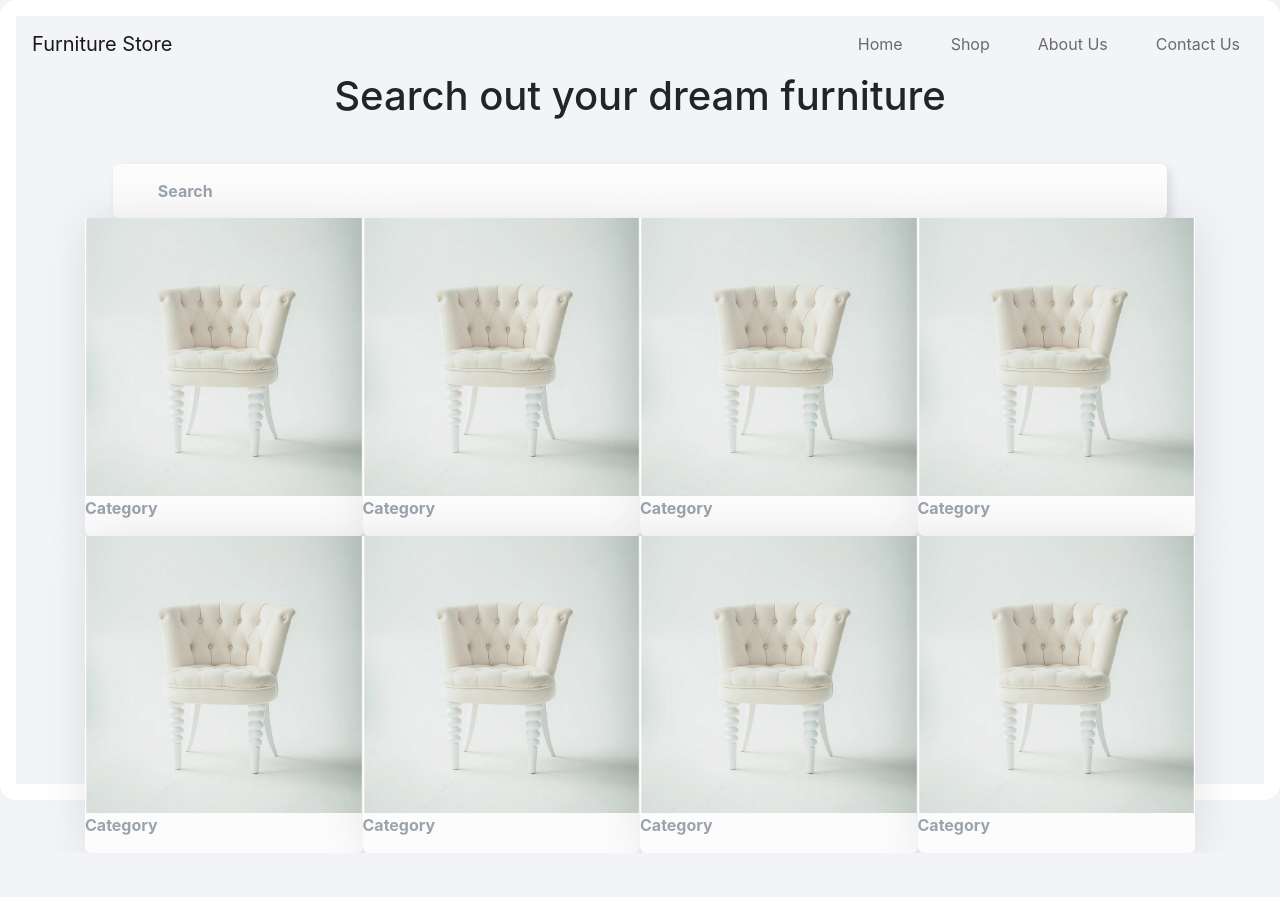
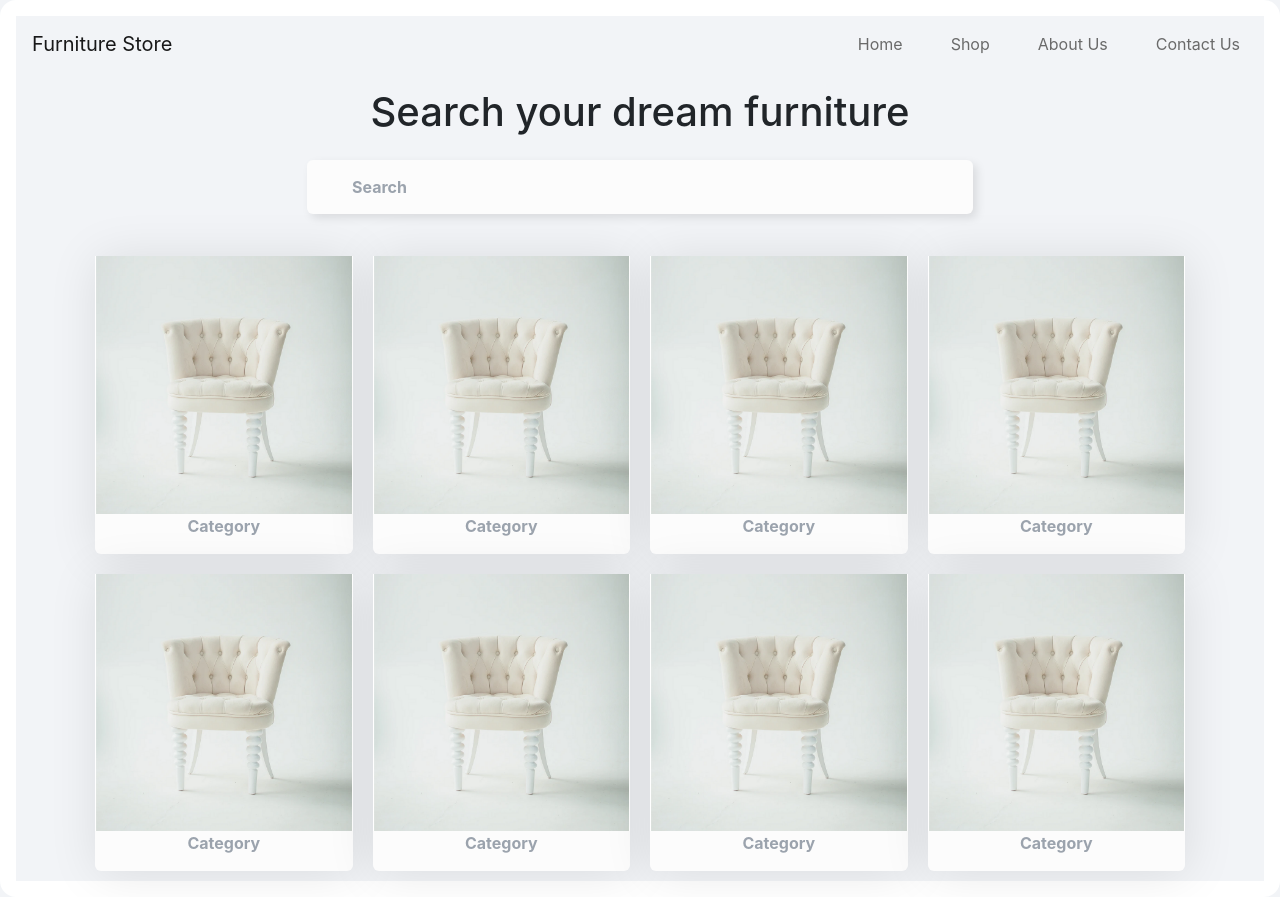
Before and after one commit to rohitkumar377024/furniture-store-frontend, a React (Create React App) app: page /shop in a window 1280 px wide. Before the commit the page ends 853 px from the top, so only its background shows below. Built offline with nearby package versions, Linux system fonts and the light colour scheme.

Commit message:
Styled Shop Page - Search Bar and Categories

```diff
--- a/src/App.scss
+++ b/src/App.scss
@@ -11,15 +11,28 @@ $search-bar-bg: #fcfcfc;
 $sm: 768px; //Small - Mobile Friendly Territory
 $md: 992px; //Tablet Mode starts from Desktop Mode
 
+//Search bar size
+@media (max-width: $md) {
+  .search {
+    width: 80% !important;
+  }
+}
+
+@media (max-width: $sm) {
+  .search {
+    width: 100% !important;
+  }
+}
+
 //HANDLING FOR SHOP SCREEN IMAGES BELOW
 @media (max-width: $md) {
   .category {
-    flex-basis: 33% !important;
+    flex-basis: calc(33% - 20px) !important;
   }
 }
 @media (max-width: $sm) {
   .category {
-    flex-basis: 50% !important;
+    flex-basis: calc(50% - 20px) !important;
   }
 }
 //HANDLING FOR SHOP SCREEN IMAGES ABOVE
@@ -162,12 +175,16 @@ body {
 }
 
 // Shop screen
+.shop-title-text {
+  margin-top: 16px;
+}
+
 .search {
   background-color: $search-bar-bg;
   color: $search-bar-color;
   box-shadow: 4px 4px 10px rgba(0, 0, 0, 0.1);
-  width: 95%;
-  margin-top: 36px;
+  width: 60%;
+  margin-top: 16px;
   padding: 15px 45px;
   border-radius: 6px;
   font-weight: bold;
@@ -183,39 +200,26 @@ body {
   }
 }
 
+.categories {
+  margin-top: 32px;
+}
+
 .category {
   background-color: $search-bar-bg;
   color: $search-bar-color;
-
-  box-shadow: 2px 2px 50px rgba(0, 0, 0, 0.1);
-
-  // width: 200px;
-
-  // width: 20%;
-
-  // flex: 1;
-  flex-basis: 25%;
-
-  // height: 250px;
-
-  // margin-top: 36px;
-
-  // padding: 15px;
-
-  // margin: 16px 8px;
-
-  // padding: 25px;
-
   border-radius: 6px;
   font-weight: bold;
+  box-shadow: 2px 2px 50px rgba(0, 0, 0, 0.1);
+  flex-basis: calc(25% - 20px);
+  margin: 10px;
 
-  // &:hover {
-  //   background: black;
-  //   color: white;
-  // }
+  &:hover {
+    background: black;
+    color: white;
+  }
 
-  // &:active {
-  //   background: rgba(23, 23, 23, 0.933);
-  //   color: white;
-  // }
+  &:active {
+    background: rgba(23, 23, 23, 0.933);
+    color: white;
+  }
 }
--- a/src/components/About.js
+++ b/src/components/About.js
@@ -64,7 +64,6 @@ const About = () => {
             <h1>
               Web Developer. <br></br> UI/UX Designer.
             </h1>
-            <div class="red-line"></div>
             <button className="custom-border about-bottom-page-btn">
               DESIGNED IN FIGMA. BUILT IN REACT.
             </button>
--- a/src/components/Contact.js
+++ b/src/components/Contact.js
@@ -6,6 +6,7 @@ const Contact = () => {
       <div className="row flex-grow-1">
         <div className="col-md-6 d-flex flex-column justify-content-center align-items-center">
           <h1>Contact Us Me.</h1>
+          <div class="red-line"></div>
           <button className="custom-border">LETS TALK :)</button>
         </div>
         <div className="col-md-6 d-flex flex-column justify-content-center align-items-center contact-details">
--- a/src/components/Shop.js
+++ b/src/components/Shop.js
@@ -3,50 +3,52 @@ import categoryImage from '../category.png';
 
 const Shop = () => {
   return (
-    <div className="container custom-container">
+    <div className="container">
       <div className="row d-flex flex-column">
         <div className="col d-flex flex-column align-items-center">
-          <h1>Search out your dream furniture</h1>
+          <h1 className="shop-title-text text-center">
+            Search your dream furniture
+          </h1>
           <div className="search">Search</div>
         </div>
         <div className="col">
           <div className="categories d-flex justify-content-center flex-wrap">
-            <div className="category d-flex flex-column">
+            <div className="category d-flex flex-column align-items-center">
               <img className="img-fluid" src={categoryImage} alt="" />
               <p>Category</p>
             </div>
 
-            <div className="category d-flex flex-column">
+            <div className="category d-flex flex-column align-items-center">
               <img className="img-fluid" src={categoryImage} alt="" />
               <p>Category</p>
             </div>
 
-            <div className="category d-flex flex-column">
+            <div className="category d-flex flex-column align-items-center">
               <img className="img-fluid" src={categoryImage} alt="" />
               <p>Category</p>
             </div>
 
-            <div className="category d-flex flex-column">
+            <div className="category d-flex flex-column align-items-center">
               <img className="img-fluid" src={categoryImage} alt="" />
               <p>Category</p>
             </div>
 
-            <div className="category d-flex flex-column">
+            <div className="category d-flex flex-column align-items-center">
               <img className="img-fluid" src={categoryImage} alt="" />
               <p>Category</p>
             </div>
 
-            <div className="category d-flex flex-column">
+            <div className="category d-flex flex-column align-items-center">
               <img className="img-fluid" src={categoryImage} alt="" />
               <p>Category</p>
             </div>
 
-            <div className="category d-flex flex-column">
+            <div className="category d-flex flex-column align-items-center">
               <img className="img-fluid" src={categoryImage} alt="" />
               <p>Category</p>
             </div>
 
-            <div className="category d-flex flex-column">
+            <div className="category d-flex flex-column align-items-center">
               <img className="img-fluid" src={categoryImage} alt="" />
               <p>Category</p>
             </div>
```
